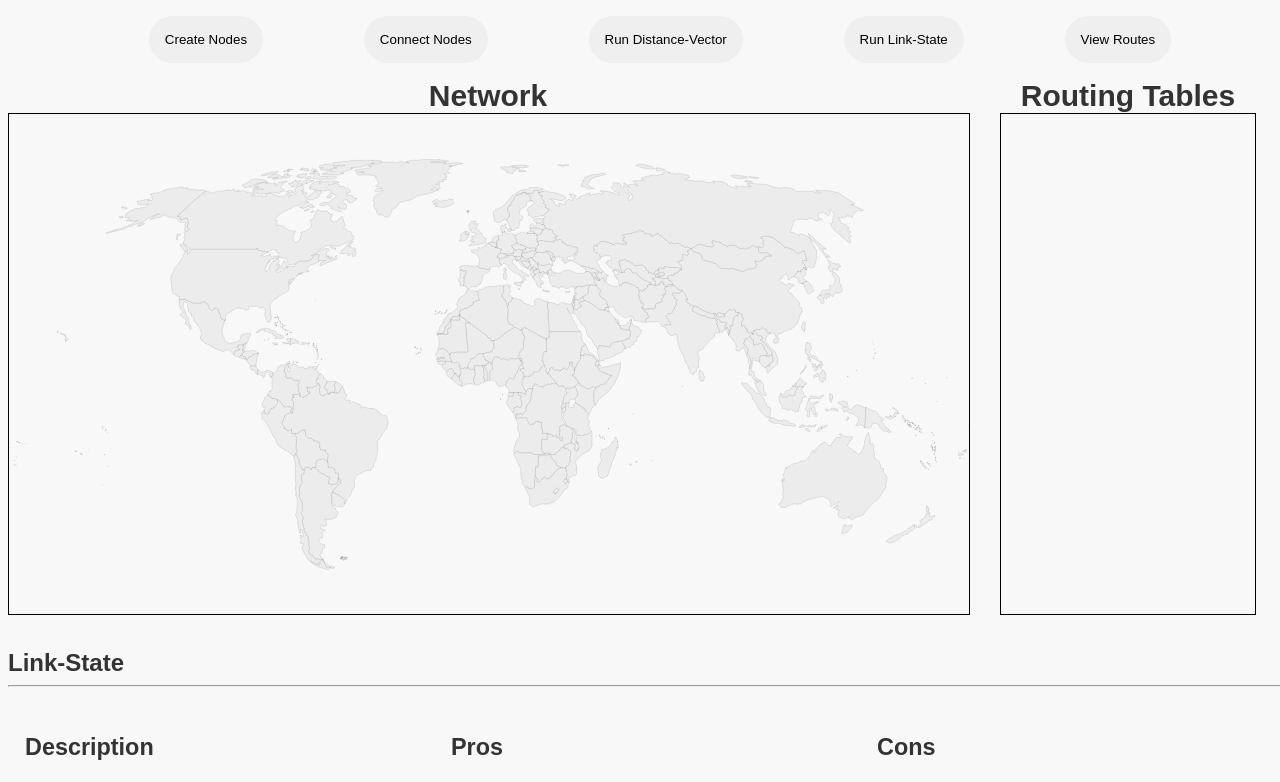
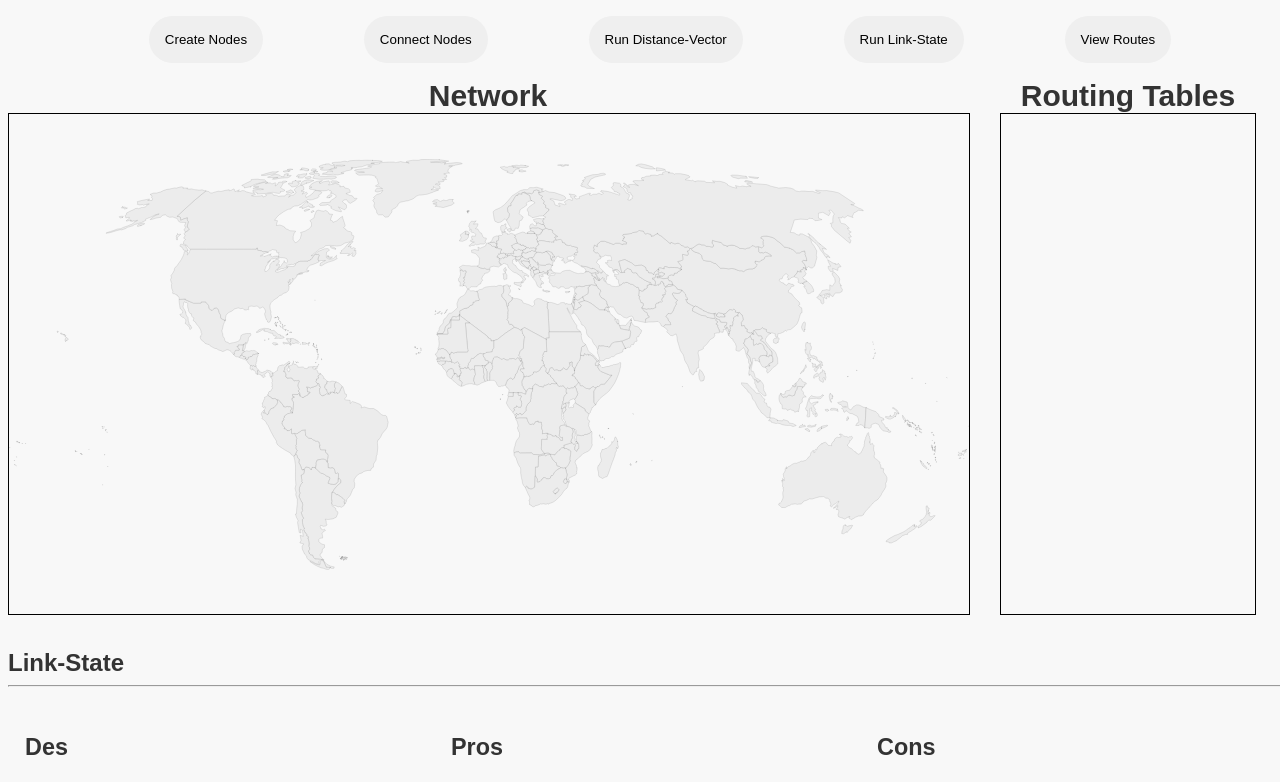
Before and after one commit to Faroukkotob/dijkstra-s-algorithm, a plain HTML site: page src/index.html in a window 1280 px wide. Shown: the top 782 px of the page. Drawn offline with nearby package versions, Linux system fonts and the light colour scheme.

Commit message:
main page

```diff
--- a/src/index.html
+++ b/src/index.html
@@ -36,7 +36,7 @@
         <hr>
         <div class="description">
             <div>
-                <h3>Description</h3>
+                <h3>Des</h3>
                 <p>
                     The link-state algorithm computes the least-cost path between a source and
                     destination using complete, global knowledge about the network. That is, the algorithm
```
